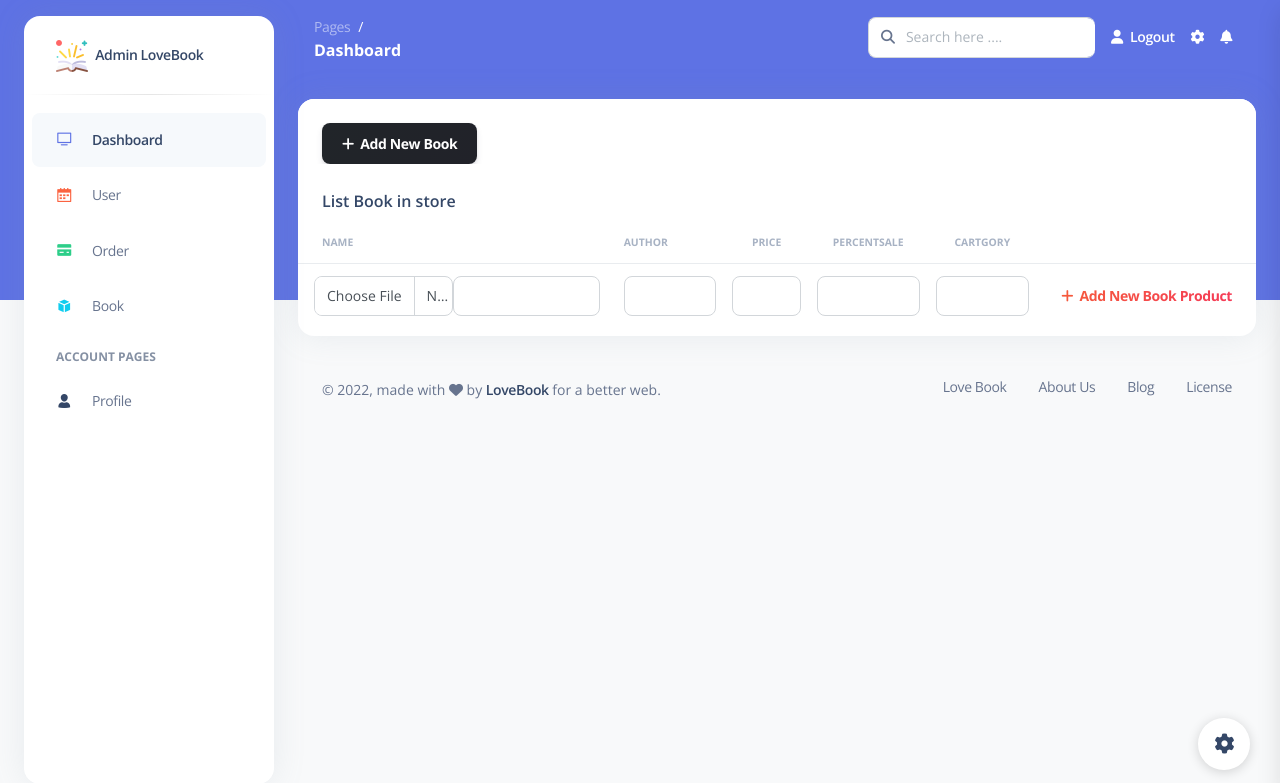
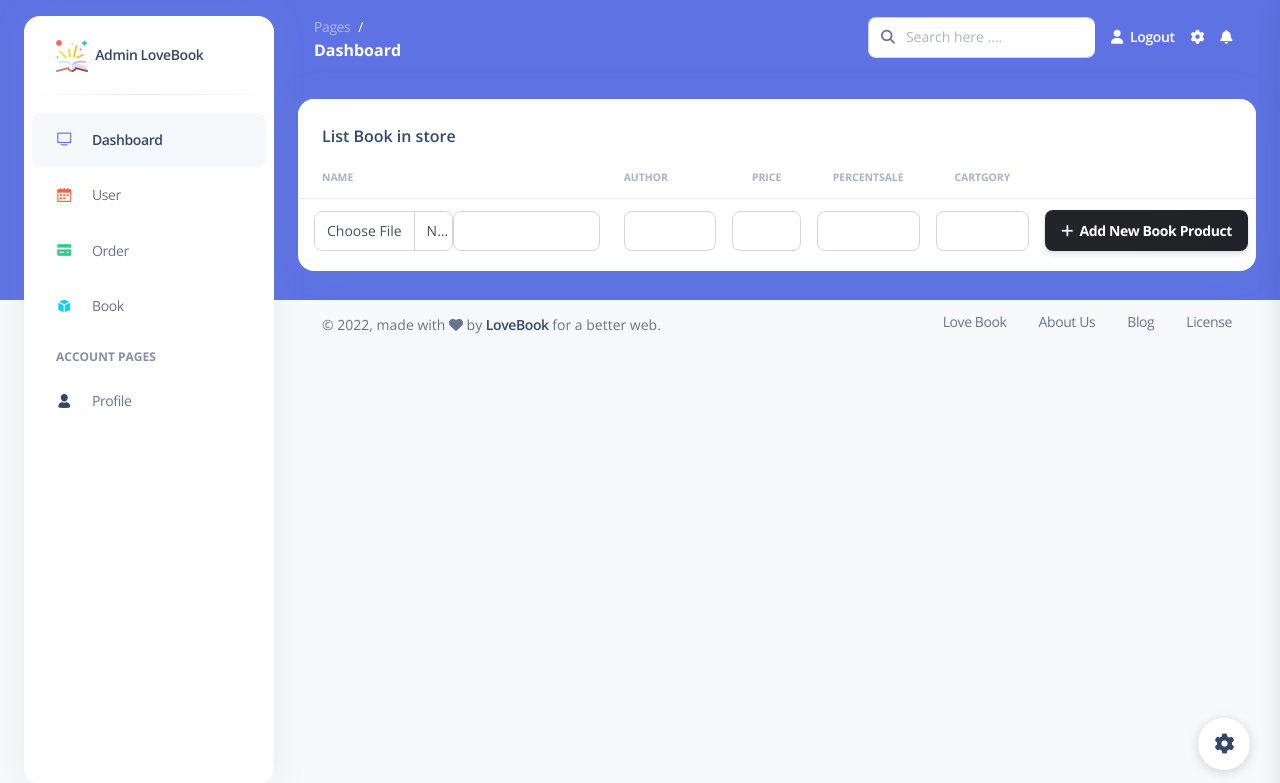
Before and after one commit to thanhhiep206/Book-store, a Node server app: template views/admin/book.ejs in a window 1280 px wide. Shown: the top 783 px of the page. Run offline with Node 20, Linux system fonts and the light colour scheme; the template is opened without the code that fills it, so the values that code supplies are empty; some libraries are stand-ins or nearby versions.

Commit message:
complete

```diff
--- a/public/js/addbook.js
+++ /dev/null
@@ -1,2 +0,0 @@
-const displayFormAddBook = document.getElementById('addform');
-const formAddBook = document.getElementById('addbook');
--- a/routers/adminRouter.js
+++ b/routers/adminRouter.js
@@ -1,7 +1,7 @@
 const authController = require('../controllers/authController');
 const adminController = require('../controllers/adminController');
 const router = require('express').Router();
-// router.use(authController.isLoggined);
+// router.use(authController.authorization('admin'));
 router.get('/admin/book', authController.authorization('admin'), adminController.getManagerBook);
 router.get('/admin/user', authController.authorization('admin'), adminController.getManagerUser);
 router.get('/admin/order', authController.authorization('admin'), adminController.getManagerOrder);
--- a/views/admin/book.ejs
+++ b/views/admin/book.ejs
@@ -3,9 +3,7 @@
     <div class="row">
       <div class="col-12">
         <div class="card mb-4">
-          <div class="card-header pb-0">
-            <button class="btn bg-gradient-dark mb-0 addform" ><i class="fas fa-plus"></i>&nbsp;&nbsp;Add New Book</button>
-          </div>
+
           <div class="card-header pb-0">
             <h6>List Book in store</h6>
           </div>
@@ -49,7 +47,7 @@
                       </td>
                     <td class="align-middle">
                       <div class="ms-auto text-end">
-                      <button type="submit" class="btn btn-link text-danger text-gradient px-3 mb-0" ><i class="fas fa-plus"></i>&nbsp;&nbsp;Add New Book Product</button>
+                        <button type="submit" class="btn bg-gradient-dark px-3 mb-0" ><i class="fas fa-plus"></i>&nbsp;&nbsp;Add New Book Product</button>
                       </div>
                     </td>
                    </form>
--- a/views/partials/_footer.ejs
+++ b/views/partials/_footer.ejs
@@ -210,7 +210,6 @@
   <script src="https://cdnjs.cloudflare.com/ajax/libs/axios/0.27.2/axios.min.js" integrity="sha512-odNmoc1XJy5x1TMVMdC7EMs3IVdItLPlCeL5vSUPN2llYKMJ2eByTTAIiiuqLg+GdNr9hF6z81p27DArRFKT7A==" crossorigin="anonymous" referrerpolicy="no-referrer"></script>
   <script src="/js/logout.js"></script>
   <script src="/js/deleteItem.js"></script>
-  <script src="/js/addbook.js"></script>
 </body>
 
 </html>
```
Lines whose indentation alone changed are shown as unchanged.
